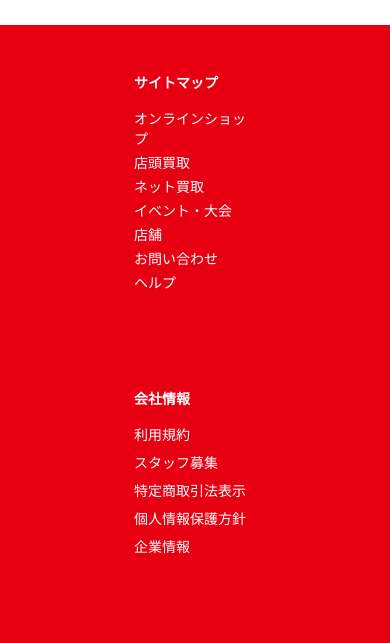
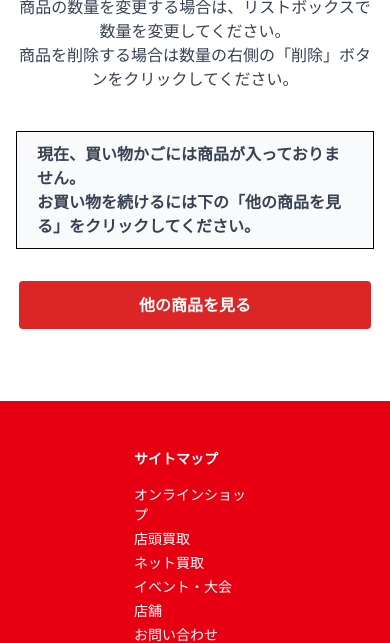
Before and after one commit to yamada0914/django-practice, a Django app: page /cart/ in a window 390 px wide; the page is wider, and only the part inside the window is pictured. Shown: the part 463-1106 px from the top of that part. Run offline with Django 3.2, Linux system fonts and the light colour scheme; the visitor is signed in with stand-in values (Sample User, id 1); data that the repository does not hold is empty; some libraries are stand-ins or nearby versions.

Commit message:
カート画面修正

```diff
--- a/base/views/cart.py
+++ b/base/views/cart.py
@@ -4,67 +4,98 @@ from django.views.generic import View, ListView
 from base.models import Card
 from collections import OrderedDict
 
-from django.contrib.auth.mixins import LoginRequiredMixin
-from django.contrib.auth.decorators import login_required
 
-
-class CartListView(LoginRequiredMixin, ListView):
+class CartListView(ListView):
     model = Card
     template_name = 'pages/cart.html'
 
-    def get_queryset(self):
-        cart = self.request.session.get('cart', None)
-        if cart is None or len(cart) == 0:
-            return redirect('/')
-        self.queryset = []
+    def __init__(self, *args, **kwargs):
+        super().__init__(*args, **kwargs)
         self.total = 0
+        self.tax_included_total = 0
+
+    def _get_cart_from_session(self):
+        """セッションからカートを取得"""
+        return self.request.session.get('cart', None)
+
+    def _is_cart_empty(self, cart):
+        """カートが空かどうかをチェック"""
+        return cart is None or len(cart.get('items', {})) == 0
+
+    def _build_cart_items(self, cart):
+        """カートアイテムを構築して queryset を作成"""
+        queryset = []
         for item_pk, quantity in cart['items'].items():
-            obj = Card.objects.get(pk=item_pk)
-            obj.quantity = quantity
-            obj.subtotal = int(obj.price * quantity)
-            self.queryset.append(obj)
-            self.total += obj.subtotal
+            try:
+                obj = Card.objects.get(pk=item_pk)
+                obj.quantity = quantity
+                obj.subtotal = int(obj.price * quantity)
+                queryset.append(obj)
+                self.total += obj.subtotal
+            except Card.DoesNotExist:
+                continue
+        return queryset
+
+    def _calculate_totals(self, cart):
+        """合計金額を計算してセッションに保存"""
         self.tax_included_total = int(self.total * (settings.TAX_RATE + 1))
         cart['total'] = self.total
         cart['tax_included_total'] = self.tax_included_total
         self.request.session['cart'] = cart
-        return super().get_queryset()
+
+    def get_queryset(self):
+        cart = self._get_cart_from_session()
+        self.total = 0
+        self.tax_included_total = 0
+
+        if self._is_cart_empty(cart):
+            return []
+
+        queryset = self._build_cart_items(cart)
+        self._calculate_totals(cart)
+        return queryset
 
     def get_context_data(self, **kwargs):
         context = super().get_context_data(**kwargs)
-        try:
-            context["total"] = self.total
-            context["tax_included_total"] = self.tax_included_total
-        except Exception:
-            pass
+        context["total"] = self.total
+        context["tax_included_total"] = self.tax_included_total
+        context["quantity_range"] = list(range(1, 21))
         return context
 
 
-class AddCartView(LoginRequiredMixin, View):
+class AddCartView(View):
 
-    # # getメソッドではトップへリダイレクトする場合はこのようにかけます。
-    # def get(self, request):
-    #     return redirect('/')
+    def _get_or_create_cart(self, request):
+        """カートを取得または作成"""
+        cart = request.session.get('cart', None)
+        if cart is None or len(cart) == 0:
+            cart = {'items': OrderedDict()}
+        return cart
+
+    def _update_cart_item(self, cart, item_pk, quantity, update):
+        """カートアイテムを更新"""
+        if update and item_pk in cart['items']:
+            cart['items'][item_pk] = quantity
+        elif item_pk in cart['items']:
+            cart['items'][item_pk] += quantity
+        else:
+            cart['items'][item_pk] = quantity
 
     def post(self, request):
         item_pk = request.POST.get('item_pk')
-        quantity = int(request.POST.get('quantity'))
-        cart = request.session.get('cart', None)
-        if cart is None or len(cart) == 0:
-            items = OrderedDict()
-            cart = {'items': items}
-        if item_pk in cart['items']:
-            cart['items'][item_pk] += quantity
-        else:
-            cart['items'][item_pk] = quantity
+        quantity = int(request.POST.get('quantity', 1))
+        update = request.POST.get('update', 'false').lower() == 'true'
+
+        cart = self._get_or_create_cart(request)
+        self._update_cart_item(cart, item_pk, quantity, update)
         request.session['cart'] = cart
+
         return redirect('/cart/')
 
 
-@login_required
 def remove_from_cart(request, pk):
     cart = request.session.get('cart', None)
-    if cart is not None:
+    if cart is not None and pk in cart.get('items', {}):
         del cart['items'][pk]
         request.session['cart'] = cart
     return redirect('/cart/')
--- a/templates/pages/cart.html
+++ b/templates/pages/cart.html
@@ -1,7 +1,26 @@
-{% extends 'base.html' %} {% block main %}
-<div class="container mx-auto px-4 py-8">
-  <div class="mx-auto max-w-5xl">
-    <h2 class="mb-6 text-2xl font-bold text-gray-800">カート</h2>
+{% extends 'base.html' %}
+{% block main %}
+<div class="container mx-auto px-4 py-8 max-w-[960px]">
+  <!-- タイトル -->
+  <h2 class="mb-8 text-2xl font-bold text-gray-800">買い物かご</h2>
+  <div class="mb-5 border-b border-black"></div>
+
+  <div class="mb-4 text-center">
+    <img src="https://hareruya2-filepool.s3.amazonaws.com/cart/order_step1.jpg" alt="STEP1 買い物かごの確認" class="mx-auto"
+      style="width: 480px;" />
+  </div>
+
+  <!-- 説明テキスト -->
+  <div class="mb-10 text-center">
+    <p class="text-gray-700">
+      商品の数量を変更する場合は、リストボックスで数量を変更してください。
+    </p>
+    <p class="text-gray-700">
+      商品を削除する場合は数量の右側の「削除」ボタンをクリックしてください。
+    </p>
+  </div>
+
+
 
   {% if object_list|length != 0 %}
   <!-- カートアイテム一覧 -->
@@ -42,7 +61,7 @@
               ¥{{object.price}}
             </td>
             <td class="whitespace-nowrap px-6 py-4 text-right text-sm text-gray-800">
-                {{object.quantity}}
+
             </td>
             <td class="whitespace-nowrap px-6 py-4 text-right text-sm text-gray-800">
               ¥{{object.subtotal}}
@@ -67,7 +86,7 @@
     </p>
     <p class="text-xl font-medium text-gray-800">
       税込計 -
-        <span class="text-primary-500 font-bold">¥{{tax_included_total}}</span>
+      <span class="text-red-600 font-bold">¥{{tax_included_total}}</span>
     </p>
   </div>
 
@@ -76,40 +95,70 @@
     <form action="/pay/checkout/" method="POST">
       {% csrf_token %}
       <button type="submit"
-          class="bg-primary-500 hover:bg-primary-600 rounded-lg px-8 py-3 font-medium text-white transition-colors">
+        class="bg-red-600 hover:bg-red-700 rounded-lg px-8 py-3 font-medium text-white transition-colors">
         レジに進む
       </button>
     </form>
   </div>
 
   {% else %}
-    <div class="mb-12 rounded-xl bg-white p-8 text-center shadow-sm">
-      <p class="text-gray-600">ショッピングカートにアイテムがありません。</p>
+  <!-- カートが空の場合のメッセージ -->
+  <div class="max-w-[720px] mx-auto text-center">
+    <div class="mb-8 m-auto w-fit text-left border border-black bg-gray-50 px-[20px] py-[10px] font-bold">
+      <p class="text-gray-700">
+        現在、買い物かごには商品が入っておりません。
+      </p>
+      <p class="text-gray-700">
+        お買い物を続けるには下の「他の商品を見る」をクリックしてください。
+      </p>
+    </div>
+    <a href="/collections/all"
+      class="inline-block mx-auto max-w-[22rem] w-full rounded bg-red-600 px-8 py-3 text-white font-bold transition-colors hover:bg-red-700 mb-10">
+      他の商品を見る
+    </a>
   </div>
   {% endif %}
 
-    <!-- おすすめ商品 -->
-    <div class="mt-12">
-      <h2 class="mb-6 text-2xl font-bold text-gray-800">おすすめ</h2>
-      <div class="grid grid-cols-2 gap-4 sm:grid-cols-3 lg:grid-cols-4">
-        {% for object in ADDTIONAL_ITEMS %}
-        <div>{% include 'snippets/item_add_box.html' %}</div>
-        {% endfor %}
-      </div>
-    </div>
 </div>
 </div>
 
-<!-- ブラウザバックへの対応 -->
 <script>
-  document.addEventListener(
-    "visibilitychange",
-    () => {
-      if (document.visibilityState === "visible") {
-        window.location = "/pay/cancel/";
+  function updateQuantity(itemPk, quantity) {
+    // フォームを作成してPOSTリクエストを送信
+    const form = document.createElement('form');
+    form.method = 'POST';
+    form.action = '/cart/add/';
+
+    // CSRFトークンを取得（ページ内のhidden inputから）
+    const csrfToken = document.querySelector('[name=csrfmiddlewaretoken]');
+    if (csrfToken) {
+      const csrfInput = document.createElement('input');
+      csrfInput.type = 'hidden';
+      csrfInput.name = 'csrfmiddlewaretoken';
+      csrfInput.value = csrfToken.value;
+      form.appendChild(csrfInput);
     }
-    },
-    false,
-  );
+
+    const itemInput = document.createElement('input');
+    itemInput.type = 'hidden';
+    itemInput.name = 'item_pk';
+    itemInput.value = itemPk;
+    form.appendChild(itemInput);
+
+    const quantityInput = document.createElement('input');
+    quantityInput.type = 'hidden';
+    quantityInput.name = 'quantity';
+    quantityInput.value = quantity;
+    form.appendChild(quantityInput);
+
+    const updateInput = document.createElement('input');
+    updateInput.type = 'hidden';
+    updateInput.name = 'update';
+    updateInput.value = 'true';
+    form.appendChild(updateInput);
+
+    document.body.appendChild(form);
+    form.submit();
+  }
 </script>
 {% endblock %}
--- a/templates/snippets/header.html
+++ b/templates/snippets/header.html
@@ -96,7 +96,7 @@
   </div>
 
   <!-- 公式風ナビゲーションタブ -->
-  {% if request.resolver_match.url_name != 'login' %}
+  {% if '/account/login' not in request.path and '/cart' not in request.path %}
   <div class="flex h-24 w-full justify-center bg-white text-sm font-bold text-red-600">
     <ul class="flex w-full max-w-[960px] items-center justify-center">
       <li class="h-full w-1/6 place-items-center leading-[80px] transition hover:bg-[#e60012] hover:text-white">
```
Lines whose indentation alone changed are shown as unchanged.
